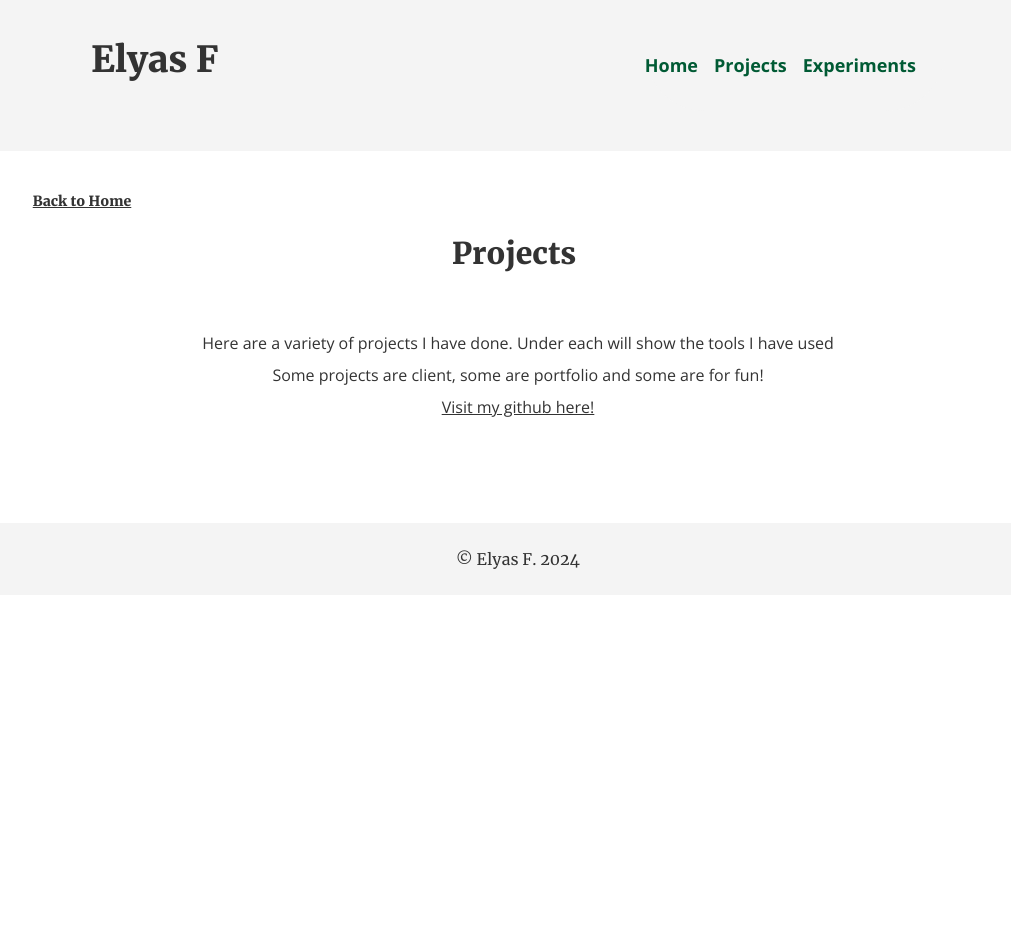
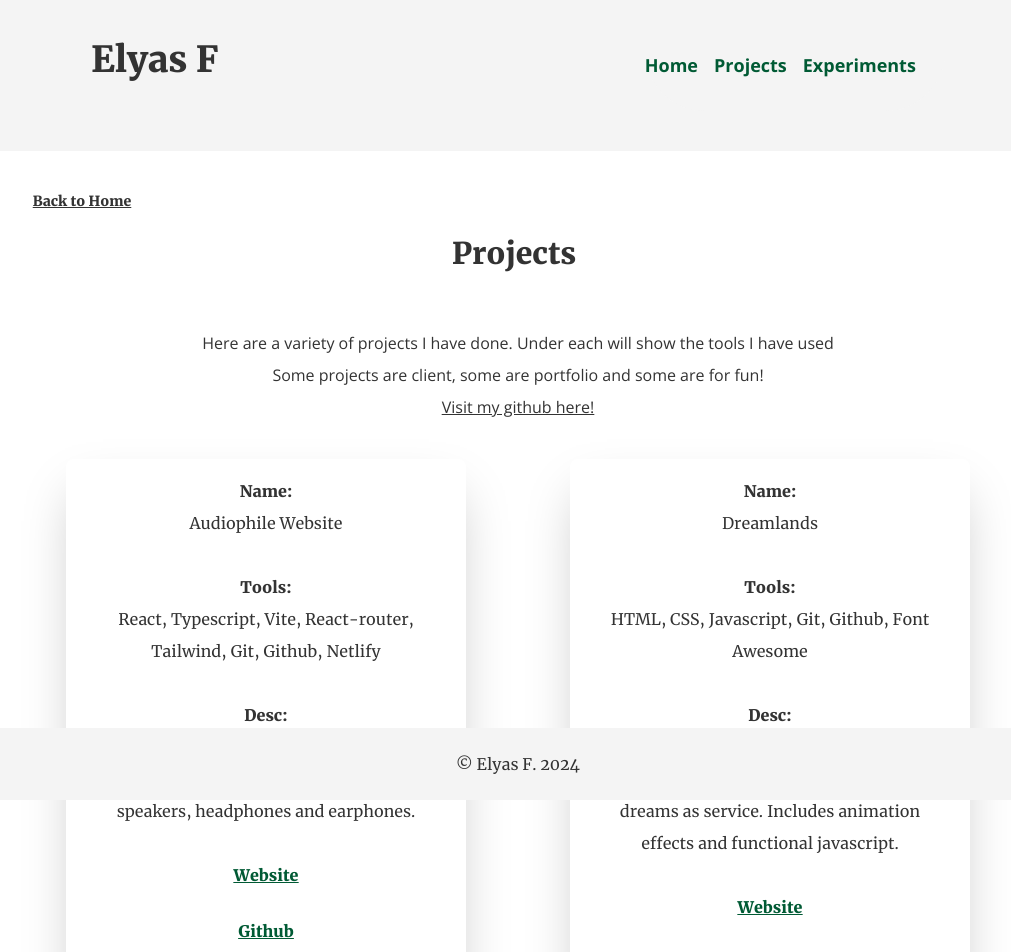
Before and after one commit to BlueElyas/elyas-portfolio, a React (Create React App) app: page /projects in a window 1280 px wide. Shown: the top 952 px of the page, without its empty margins (122-1133 px from the left). Before the commit the page ends 800 px from the top, so only its background shows below. Built offline with nearby package versions, Linux system fonts and the light colour scheme.

Commit message:
Add new project card reusable component, update the routing and add projects js data

```diff
--- a/src/App.jsx
+++ b/src/App.jsx
@@ -25,9 +25,12 @@ function App() {
           element: <ExperimentShell />,
           children: [
             {
-              path: "apis",
               element: <Apis />,
               index: true,
+            },
+            {
+              element: <Apis />,
+              path: "apis",
             },
             {
               path: "albums",
--- a/src/components/main/footer.jsx
+++ b/src/components/main/footer.jsx
@@ -2,9 +2,8 @@ import React from "react";
 
 const Footer = () => {
   return (
-    <footer className="bg-softGray text-center font-merriweatherReg py-6 relative mt-[100px] bottom-0 w-screen ">
+    <footer className="bg-softGray text-center font-merriweatherReg py-6 fixed mt-[100px] bottom-0 w-screen ">
       <p> &copy; Elyas F. 2024</p>
-      <ul></ul>
     </footer>
   );
 };
--- a/src/components/nav/Nav.jsx
+++ b/src/components/nav/Nav.jsx
@@ -37,7 +37,7 @@ const NavBar = ({ toggleNavbar, isActive }) => {
             <NavLink to="experiments">Experiments</NavLink>
           </li>
           {showExperiment ? (
-            <div className="flex gap-4 absolute top-[250px]  md:top-auto md:mt-20 md:ml-40">
+            <div className="flex gap-4 absolute top-[260px] md:top-auto md:mt-20 md:ml-40">
               <li className={subLinkStyles.join(" ")}>
                 <NavLink
                   to="experiments/apis"
--- a/src/components/reusable/APIContainer.jsx
+++ b/src/components/reusable/APIContainer.jsx
@@ -3,7 +3,7 @@ import React from "react";
 const APIContainer = ({ children, name, link, description }) => {
   return (
     <section>
-      <div className="mx-2 flex flex-col items-center lg:w-[700px] lg:mx-auto lg:border-opacity-30">
+      <div className="mx-2 flex flex-col items-center lg:w-[700px] lg:mx-auto">
         {children}
         <ul className="w-[90%] leading-4 flex flex-col gap-8 md:text-center">
           <li className="font-bold">
--- /dev/null
+++ b/src/components/reusable/ProjectCard.jsx
@@ -0,0 +1,33 @@
+import React from "react";
+import { Link } from "react-router-dom";
+
+const ProjectCard = ({ name, tools, description, website, github }) => {
+  return (
+    <div className=" w-[90%] lg:w-[400px] rounded-lg m-1 overflow-hidden cursor-pointer shadow-2xl ">
+      {/* <img src={img} alt={name} className="w-full object-cover" /> */}
+      <ul className="flex flex-col gap-6 font-merriweatherBold my-4 leading-8 justify-center px-10 leading-">
+        <li>
+          Name: <span className="font-merriweatherReg block mb-2">{name}</span>
+        </li>
+        <li>
+          Tools:{" "}
+          <span className="font-merriweatherReg block mb-2">
+            {tools.join(", ")}
+          </span>
+        </li>
+        <li>
+          Desc:{" "}
+          <span className="font-merriweatherReg block mb-2">{description}</span>
+        </li>
+        <li className="text-accent hover:opacity-70 underline hover:no-underline ">
+          <Link to={{ pathname: website }}> Website </Link>
+        </li>
+        <li className="text-accent hover:opacity-70 underline hover:no-underline ">
+          <Link to={{ pathname: github }}> Github</Link>
+        </li>
+      </ul>
+    </div>
+  );
+};
+
+export default ProjectCard;
--- a/src/components/shells/ExperimentShell.jsx
+++ b/src/components/shells/ExperimentShell.jsx
@@ -4,7 +4,6 @@ import { Outlet } from "react-router-dom";
 const ExperimentShell = () => {
   return (
     <div>
-      {/* Navigation */}
       <Outlet />
     </div>
   );
--- a/src/pages/Projects.jsx
+++ b/src/pages/Projects.jsx
@@ -1,5 +1,7 @@
 import React from "react";
 import PageTitle from "../components/reusable/PageTitle";
+import projects from "../projects";
+import ProjectCard from "../components/reusable/ProjectCard";
 
 const Projects = () => {
   return (
@@ -22,6 +24,19 @@ const Projects = () => {
             Visit my github here!
           </a>
         </div>
+        <div className="flex justify-center mt-8 gap-24">
+          {projects.map((project) => {
+            return (
+              <ProjectCard
+                name={project.name}
+                tools={project.tools}
+                description={project.description}
+                website={project.website}
+                github={project.github}
+              />
+            );
+          })}
+        </div>
       </div>
     </div>
   );
--- /dev/null
+++ b/src/projects.js
@@ -0,0 +1,29 @@
+const projects = [
+  {
+    name: "Audiophile Website",
+    tools: [
+      "React",
+      "Typescript",
+      "Vite",
+      "React-router",
+      "Tailwind",
+      "Git",
+      "Github",
+      "Netlify",
+    ],
+    description:
+      "Guru level Front-End Mentor challenge. Creating an eCommerce website for speakers, headphones and earphones.",
+    website: "https://splendorous-kheer-e419cf.netlify.app/",
+    github: "https://github.com/BlueElyas/audiophile-website",
+  },
+  {
+    name: "Dreamlands",
+    tools: ["HTML", "CSS", "Javascript", "Git", "Github", "Font Awesome"],
+    description:
+      "Group Project in TechNative Digital developing a responsive website selling dreams as service. Includes animation effects and functional javascript.",
+    website: "https://technative-academy.github.io/Dream-Generator/",
+    github: "https://github.com/BlueElyas/Dream-Generator",
+  },
+];
+
+export default projects;
```
Also changed, not shown: 1 other file (tests, documents, lock files or other folders).
